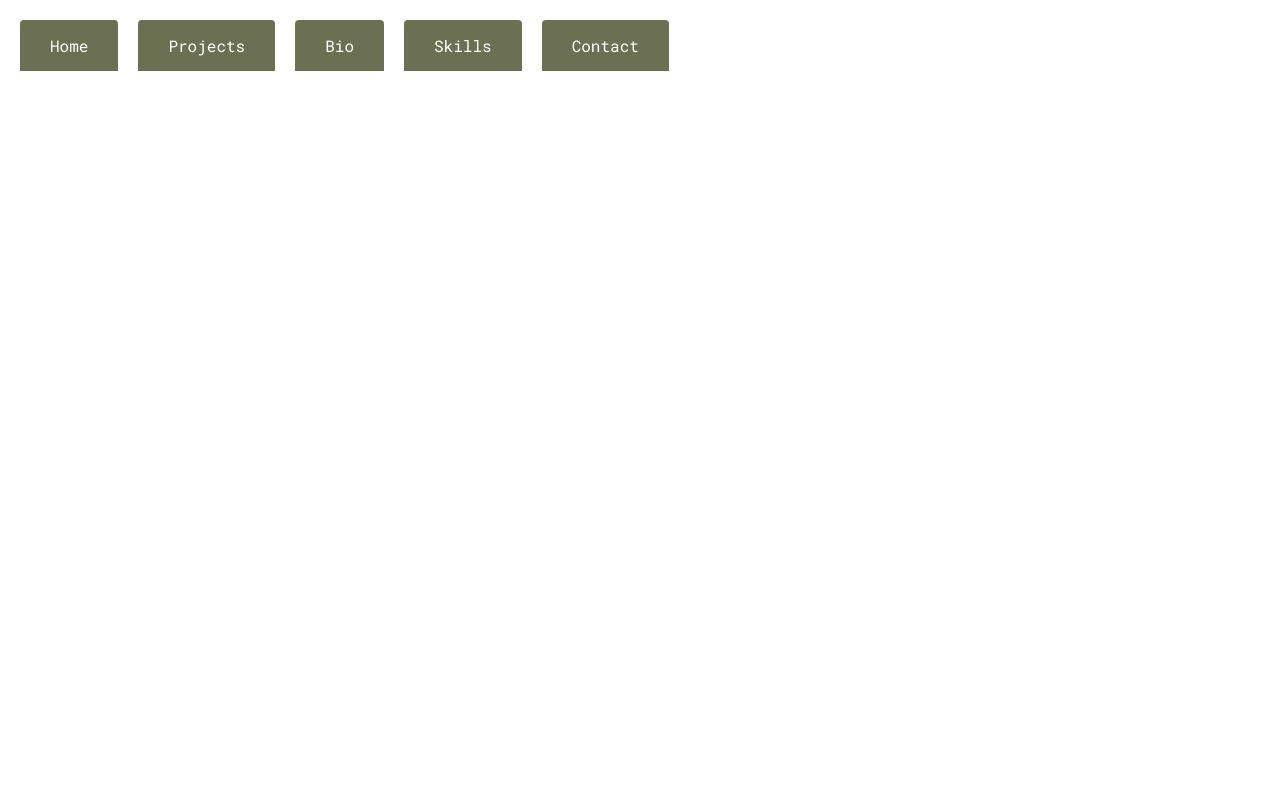
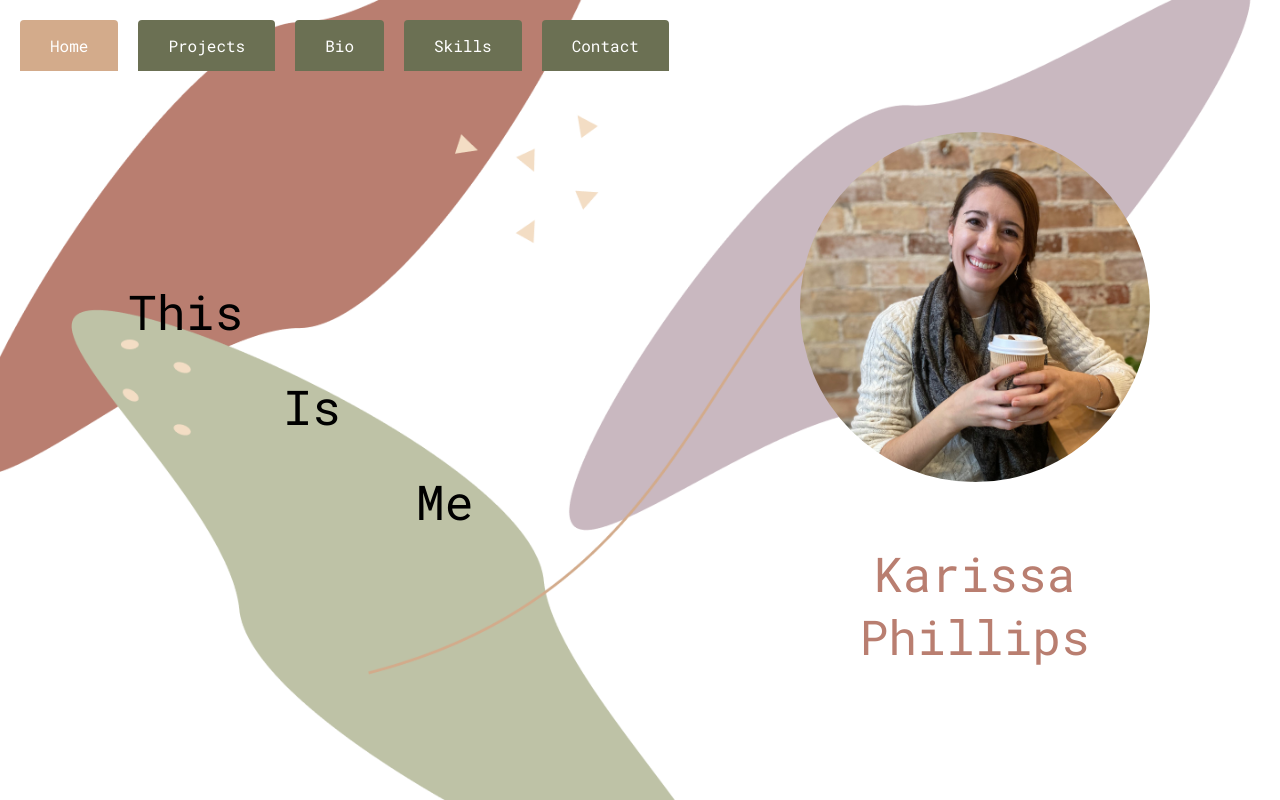
Before and after one commit to karisP/MyPortfolio, a React (Create React App) app: page / in a window 1280 px wide. Built offline with nearby package versions, Linux system fonts and the light colour scheme.

Commit message:
css updates, added links

```diff
--- a/src/App.tsx
+++ b/src/App.tsx
@@ -13,7 +13,7 @@ const App = () => {
     <div className="App">
       <Navbar />
       <Switch>
-        <Route exact path='/home' render={() => <Home />}/>
+        <Route exact path='/' render={() => <Home />}/>
         <Route exact path='/projects' render={() => <Projects />} />
         <Route exact path='/bio' render={() => <Bio />} />
         <Route exact path='/contact' render={() => <Contact />} />
--- a/src/Navbar.tsx
+++ b/src/Navbar.tsx
@@ -31,7 +31,7 @@ const Navbar = () => {
                     <div className={styles['mobile-menu']}>
                         <button onClick={onToggleMenu}><img src={close} alt="close" /></button>
                         <div>
-                            <NavLink to="/home" activeClassName={styles.selected}>Home</NavLink>
+                            <NavLink exact to="/" activeClassName={styles.selected}>Home</NavLink>
                             <NavLink to="/projects" activeClassName={styles.selected}>Projects</NavLink>
                             <NavLink to="/bio" activeClassName={styles.selected}>Bio</NavLink>
                             <NavLink to="/skills" activeClassName={styles.selected}>Skills</NavLink>
@@ -40,7 +40,7 @@ const Navbar = () => {
                     </div> : null
             }
             <div className={styles['desktop-menu']}>
-                            <NavLink to="/home" activeClassName={styles.selected}>Home</NavLink>
+                            <NavLink exact to="/" activeClassName={styles.selected}>Home</NavLink>
                             <NavLink to="/projects" activeClassName={styles.selected}>Projects</NavLink>
                             <NavLink to="/bio" activeClassName={styles.selected}>Bio</NavLink>
                             <NavLink to="/skills" activeClassName={styles.selected}>Skills</NavLink>
--- a/src/pages/Home/Home.module.css
+++ b/src/pages/Home/Home.module.css
@@ -23,7 +23,7 @@
 
 }
 
-.container div:first-of-type {
+.container > div:first-of-type {
     display: flex;
     margin-top: 80px;
 }
@@ -47,8 +47,35 @@
 }
 
 @media screen and (min-width: 1024px){
+    .container {
+        font-size: 48px;
+    }
+
+    .container > div:first-child {
+        position: absolute;
+        left: 10%;
+        top: 25%;
+    }
+
+    .container div:first-child span:nth-child(2) {
+        margin: 95px 75px 0px 0px;
+    }
+
+    .container div:first-child span:nth-child(3) {
+        margin: 190px 0px 0px 0px;
+    }
+
     .container .image {
-        width: 450px;
-        height: 450px;
+        width: 350px;
+        height: 350px;
+        margin-bottom: 60px;
+    }
+
+    .container > div:last-child {
+        position: absolute;
+        right: 8%;
+        top: 50%;
+        transform: translate(-8%, -50%);
+
     }
 }
--- a/src/pages/Home/Home.tsx
+++ b/src/pages/Home/Home.tsx
@@ -6,8 +6,10 @@ const Home = () => {
     return(
         <div className={styles.container}>
             <div><span>This</span><span>Is</span><span>Me</span></div>
-            <div className={styles.image}></div>
-            <div className={styles.name}><span>Karissa</span><span>Phillips</span></div>
+            <div>
+                <div className={styles.image}></div>
+                <div className={styles.name}><span>Karissa</span><span>Phillips</span></div>
+            </div>
         </div>
     )
 }
--- a/src/pages/Projects/Projects.tsx
+++ b/src/pages/Projects/Projects.tsx
@@ -7,18 +7,18 @@ const Projects = () => {
             <div>
             <div>
                 <p>For Work</p>
-                <div className={styles.acd}></div>
-                <div className={styles.brushwatson}></div>
-                <div className={styles.zbox}></div>
+                <a href="http://acdmail.com/" target="blank"><div className={styles.acd}></div></a>
+                <a href="http://brushwatson.com/" target="blank"><div className={styles.brushwatson}></div></a>
+                <a href="https://www.zbox.com/" target="blank"><div className={styles.zbox}></div></a>
             </div>
             <div>
                 <p>For School</p>
-                <div className={styles.planimal}></div>
+                <a href="https://planimal-app.herokuapp.com/#!/home" target="blank"><div className={styles.planimal}></div></a>
                 <div></div>
             </div>
             <div>
                 <p>For Fun</p>
-                <div className={styles.guesshoot}></div>
+                <a href="https://guess-hoot.herokuapp.com/" target="blank"><div className={styles.guesshoot}></div></a>
                 <div></div>
             </div>
             </div>
```
